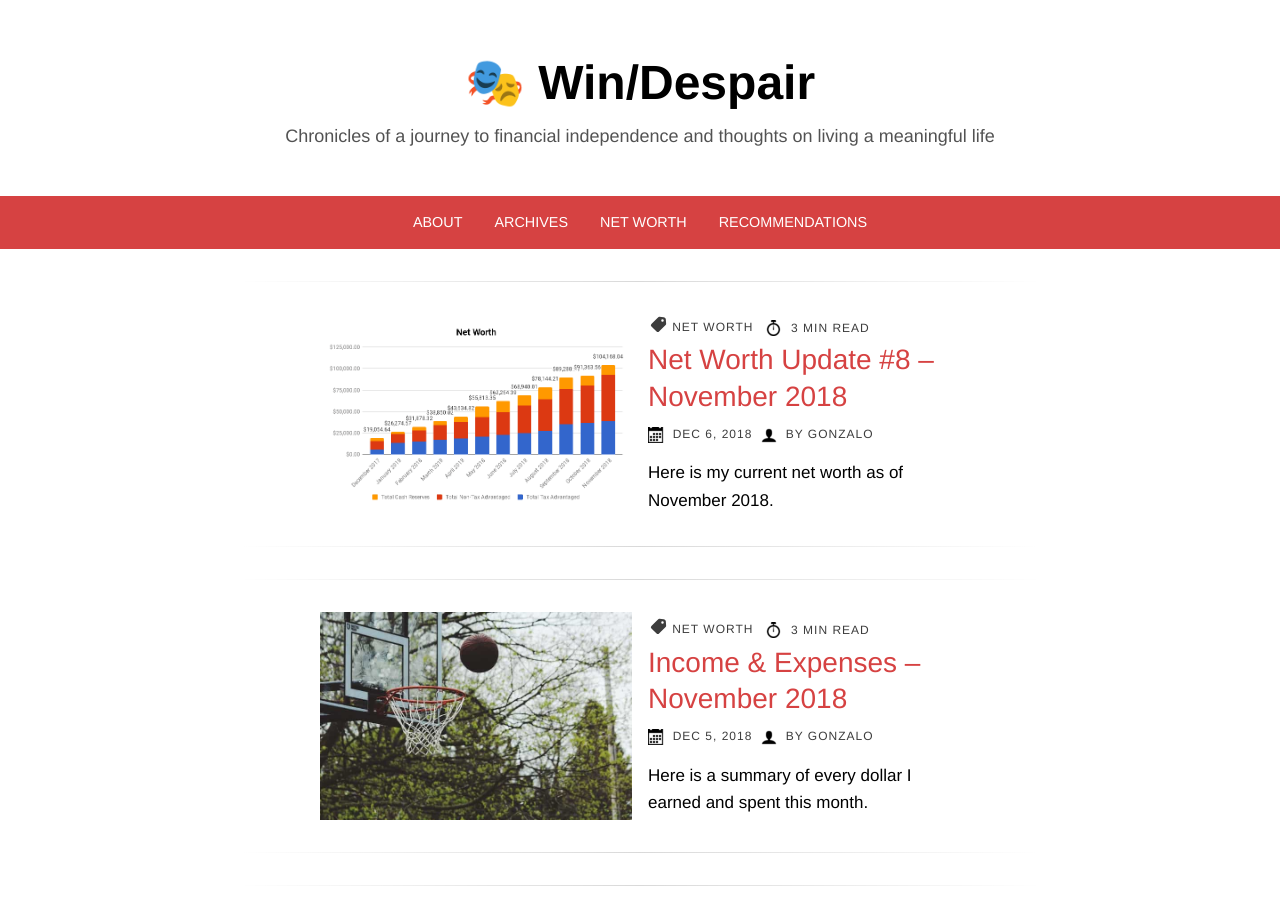
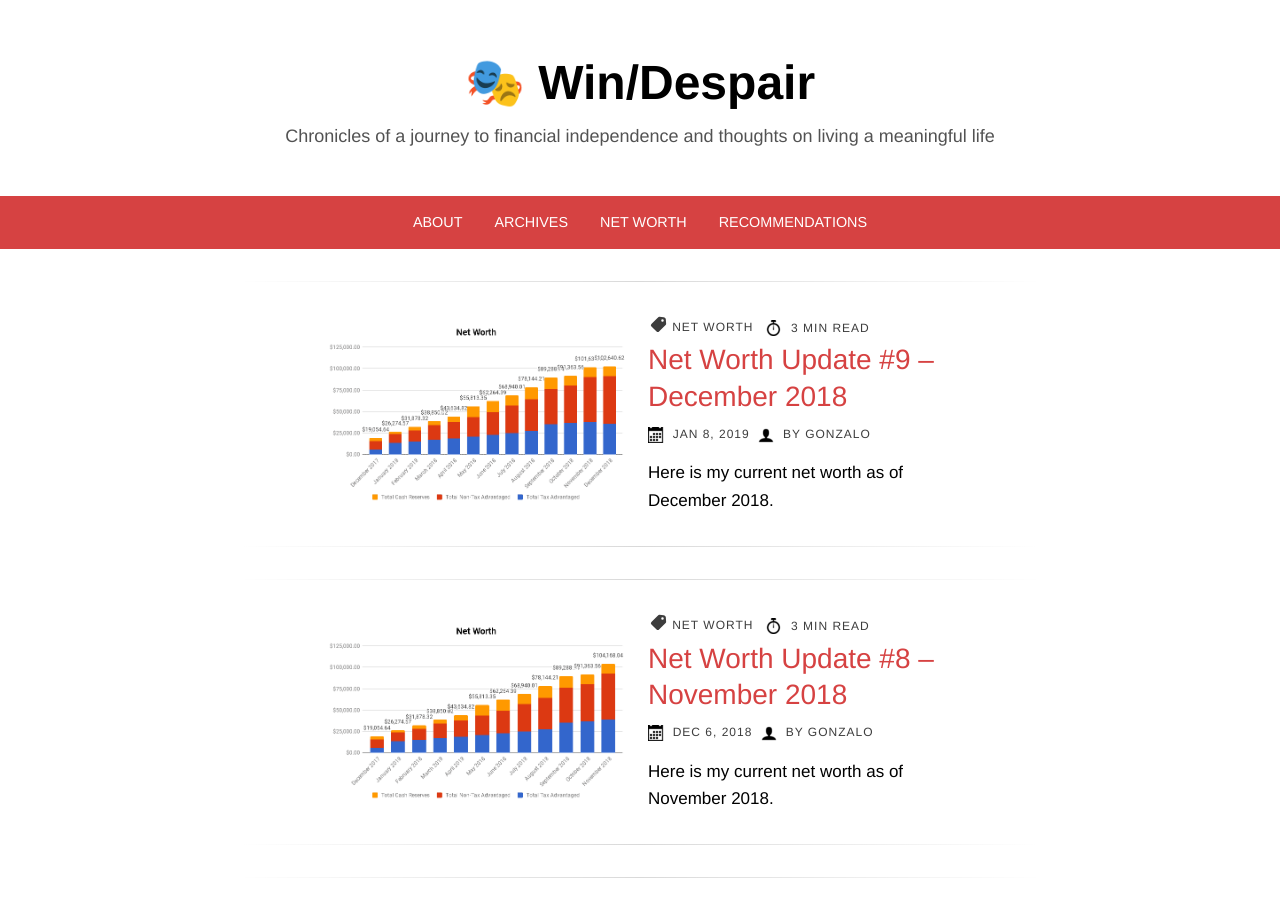
Before and after one commit to frankiecd86/windespair, a Jekyll site: the page built from index.html, in a window 1280 px wide and 900 px high. Built offline with Jekyll 4.4.1, drawn with Linux system fonts in a browser that asks for light colours; the list of posts is cut into pages by our own code; some of the changed text lies outside the part shown.

Commit message:
Add December 2018 net worth post

```diff
--- /dev/null
+++ b/_posts/2019-01-08-net-worth-december-2018.md
@@ -0,0 +1,143 @@
+---
+layout: post
+title: >
+  Net Worth Update #9 – December 2018
+description: Here is my current net worth as of December 2018.
+image: /images/net-worth-update-december-2018/net-worth-december-2018-data-labels.png
+image_alt: Net worth progression from December 2017 to December 2018
+date: 2019-01-08 11:06:00 -0500
+comments: true
+categories: [Net Worth]
+---
+Once a month I share my net worth.
+
+**Related:** [Net Worth Update #8 - November 2018](/net-worth-november-2018)
+
+I do this as it's motivational to see the progress other bloggers are making on their financial goals and, hopefully, to provide some motivation for others as well.
+
+I shared my first net worth update back in [April 2018](/net-worth-april-2018) and have been sharing monthly updates since.
+
+Here are my numbers for December 2018:
+<table>
+  <tbody>
+    <tr>
+      <td colspan="2"><span style="color: #FF9900;"><strong>Cash Reserves</strong></span></td>
+    </tr>
+    <tr>
+      <td>Savings Account</td>
+      <td>$11,111&nbsp;&nbsp; (+$18)</td>
+    </tr>
+    <tr>
+      <td>Checking Account</td>
+      <td>$200&nbsp;&nbsp;&nbsp;&nbsp;&nbsp;&nbsp;&nbsp; (-$26)</td>
+    </tr>
+    <tr>
+      <td><strong>Total Cash Reserves</strong></td>
+      <td>$11,311&nbsp;&nbsp; (-$8)</td>
+    </tr>
+    <tr>
+      <td>&nbsp;</td>
+      <td>&nbsp;</td>
+    </tr>
+
+    <tr>
+      <td colspan="2"><span style="color: #DC3912;"><strong>Non-Tax Advantaged Accounts</strong></span></td>
+    </tr>
+    <tr>
+      <td>VTSAX</td>
+      <td>$52,554&nbsp; (+$3,188)</td>
+    </tr>
+    <tr>
+      <td>Brokerage Account</td>
+      <td>$3,151&nbsp;&nbsp;&nbsp; (-$201)</td>
+    </tr>
+    <tr>
+      <td><strong>Total Non-Tax Advantaged</strong></td>
+      <td>$55,705&nbsp; (+$2,987)</td>
+    </tr>
+    <tr>
+      <td>&nbsp;</td>
+      <td>&nbsp;</td>
+    </tr>
+
+    <tr>
+      <td colspan="2"><span style="color: #3366CC;"><strong>Tax Advantaged Accounts</strong></span></td>
+    </tr>
+    <tr>
+      <td>401k</td>
+      <td>$28,496&nbsp; (-$2,063)</td>
+    </tr>
+    <tr>
+      <td>HSA</td>
+      <td>$2,308&nbsp;&nbsp;&nbsp; (+$404)</td>
+    </tr>
+    <tr>
+      <td>Roth IRA</td>
+      <td>$4,819&nbsp;&nbsp;&nbsp; (-$314)</td>
+    </tr>
+    <tr>
+      <td><strong>Total Tax Advantaged</strong></td>
+      <td>$35,623&nbsp; (-$1,973)</td>
+    </tr>
+
+    <tr>
+      <td>&nbsp;</td>
+      <td>&nbsp;</td>
+    </tr>
+    <tr>
+      <td><strong>Net Worth</strong></td>
+      <td><strong>$102,640	&nbsp;</strong>&nbsp;(+$1,006)</td>
+    </tr>
+  </tbody>
+</table>
+
+## Progress
+Here’s a look at my net worth progression since I started tracking it back in December of 2017:
+{% include image.html src="net-worth-update-december-2018/net-worth-december-2018-data-labels.png" alt="Net worth progression from December 2017 to December 2018" %}
+
+## Recap
+From November to December my net worth increased by only $1,006 despite investing about $6,000 –– about $5,000 were (temporarily) lost to the hungry and volatile stock market. The $1,006 represents an increase of almost 1% since last month.
+
+The stock market had a terrible, horrible, no good, very bad month in December.
+
+VTSAX dropped all the way down to $58.19 on December 24th (Merry Christmas!) from a high of $73.65 in September, a 20% decrease in 3 months. VTSAX hadn't been this low since April 2017.
+
+The fact that I made a gain this month at all is somewhat misleading.
+
+The values of VTSAX, my Roth IRA (which is also invested in VTSAX), and my brokerage account above are based on their price on the 4th of January –– had I used their prices on the 3rd I would've had my first month with a decrease in net worth.
+
+Here's how VTSAX fared in December:
+
+{% include image.html src="net-worth-update-december-2018/vtsax-december-2018.png" alt="Stock price of VTSAX during December 2018" %}
+
+Cue Free Fallin' by John Mayer... (which, as it turns out, is actually originally by [Tom Petty](https://www.youtube.com/watch?v=1lWJXDG2i0A). Yes, I only recently discovered this. Yea, yea, I'm an [uncultured swine](https://youtu.be/07IRxspHxZE?t=38))
+
+My rate of return since I started investing in December 2017 is now around -12%. Since most of my net worth (85%) is tied up in the stock market (primarily through VTSAX), it has been heavily affected.
+
+{% include image.html src="net-worth-update-december-2018/sources-of-net-worth-december-2018.png" alt="Net worth broken down by source (cash, stock, bond)" %}
+
+Yet, though disappointing, I keep repeating to myself that the important thing is to stay in the market long-term and wait for things to right themselves. I haven't actually lost anything until I sell.
+
+I'm in no rush and will continue to invest in the stock market through VTSAX in the months and years to come.
+
+## Where Did My Money Go?
+
+Between my [last update](/net-worth-november-2018) and this one, I made one investment in VTSAX.
+
+My only investment came on the 3rd of January when I invested $6,000 at $60.71 per share.
+
+I didn't quite make it in time to buy at the bottom when, on the 24th, VTSAX dropped to $58.19, but I was slightly fortunate as there was a $1.44 drop when I bought on the 3rd.
+
+I had already reached the limit for my 401k in November, so I was unable to make any further contribution in December.
+
+I'll resume my 401k contributions in January and I'll start working towards the new increased limit of $19,000 for 2019.
+
+## Where I'm Headed
+
+In 2018, I reached my two main goals –– surpassing the $100k mark and maxing out my 401k.
+
+With some help from the stock market, I should have the $200k mark within sight by the end of 2019.
+
+Regardless, the plan remains the same: keep a high savings rate, plug all I can into VTSAX, and come next month, start chipping away once again at the 401k limit.
+
+Thanks for reading and if you have any questions or comments, you can reach me at ziadig@gmail.com.
```
Also changed, not shown: net-worth.md (+2 -1 lines), images/net-worth-update-december-2018/net-worth-december-2018-data-labels.png (added), images/net-worth-update-december-2018/sources-of-net-worth-december-2018.png (added), images/net-worth-update-december-2018/vtsax-december-2018.png (added).
